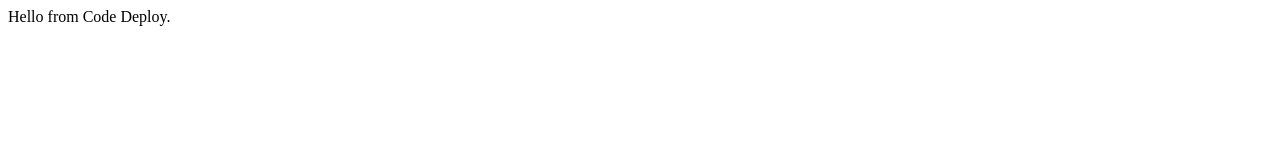
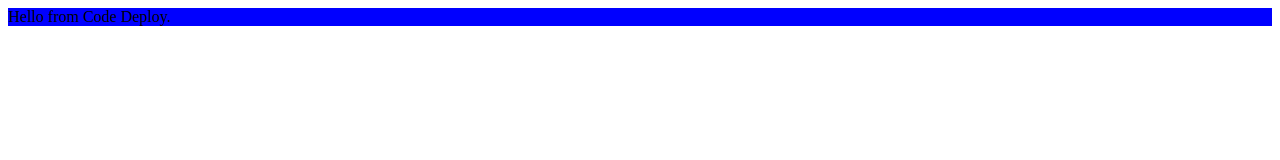
Before and after one commit to KumVivek/SampleAwsCodeDeploy, a plain HTML site: page index.html in a window 1280 px wide. Drawn offline with Linux system fonts and the light colour scheme.

Commit message:
Change style

```diff
--- a/index.html
+++ b/index.html
@@ -1,6 +1,6 @@
 <html>
     <title>Aws Code Deploy</title>
     <body>
-        <p>Hello from Code Deploy.</p>
+        <p style="background: blue;">Hello from Code Deploy.</p>
     </body>
 </html>
```
